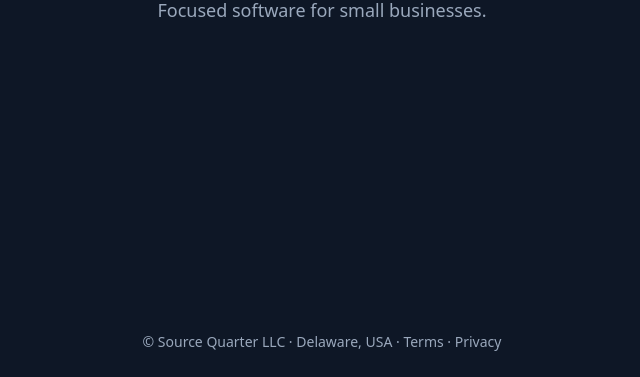
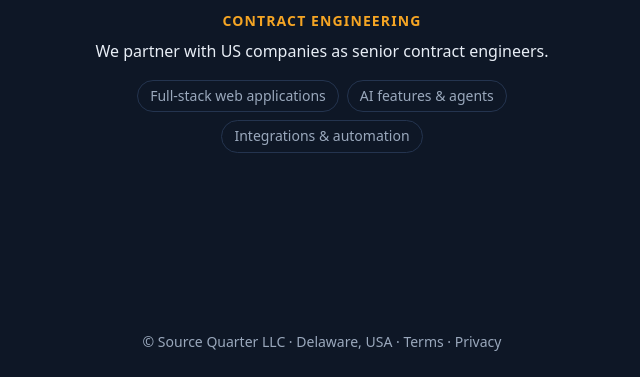
Before and after one commit to SourceQuarter/sourcequarter-site, a plain HTML site: page index.html in a window 1280 px wide. Shown: the part 423-800 px from the top of the page, without its empty margins (318-958 px from the left). Drawn offline with Linux system fonts and the light colour scheme.

Commit message:
Add contract engineering section
Co-Authored-By: Claude Opus 5.5 <noreply@anthropic.com>

```diff
--- a/assets/styles.css
+++ b/assets/styles.css
@@ -16,6 +16,11 @@ h1 { margin: 0 0 8px; font-size: 36px; letter-spacing: -0.02em; }
 main p { margin: 0 0 24px; color: var(--muted); font-size: 18px; }
 a { color: var(--amber); text-decoration: none; }
 a:hover { text-decoration: underline; }
+.services { margin-top: 32px; padding-top: 32px; border-top: 1px solid #24344F; max-width: 520px; width: 100%; }
+.services h2 { margin: 0 0 6px; font-size: 14px; font-weight: 600; letter-spacing: 0.08em; text-transform: uppercase; color: var(--amber); }
+.services p { margin: 0 0 16px; font-size: 16px; color: var(--light); }
+.services ul { list-style: none; margin: 0; padding: 0; display: flex; flex-wrap: wrap; justify-content: center; gap: 8px; }
+.services li { font-size: 14px; color: var(--muted); border: 1px solid #24344F; border-radius: 999px; padding: 4px 12px; }
 footer { text-align: center; padding: 24px 16px; color: var(--muted); font-size: 14px; }
 footer a { color: var(--muted); }
 
--- a/index.html
+++ b/index.html
@@ -15,6 +15,16 @@
     <img class="logo" src="/assets/logo.svg" alt="Source Quarter logo" width="72" height="72">
     <h1>Source Quarter</h1>
     <p>Focused software for small businesses.</p>
+
+    <section class="services" aria-labelledby="services-title">
+      <h2 id="services-title">Contract engineering</h2>
+      <p>We partner with US companies as senior contract engineers.</p>
+      <ul>
+        <li>Full-stack web applications</li>
+        <li>AI features &amp; agents</li>
+        <li>Integrations &amp; automation</li>
+      </ul>
+    </section>
   </main>
   <footer>
     © Source Quarter LLC · Delaware, USA · <a href="/terms.html">Terms</a> · <a href="/privacy.html">Privacy</a>
```
